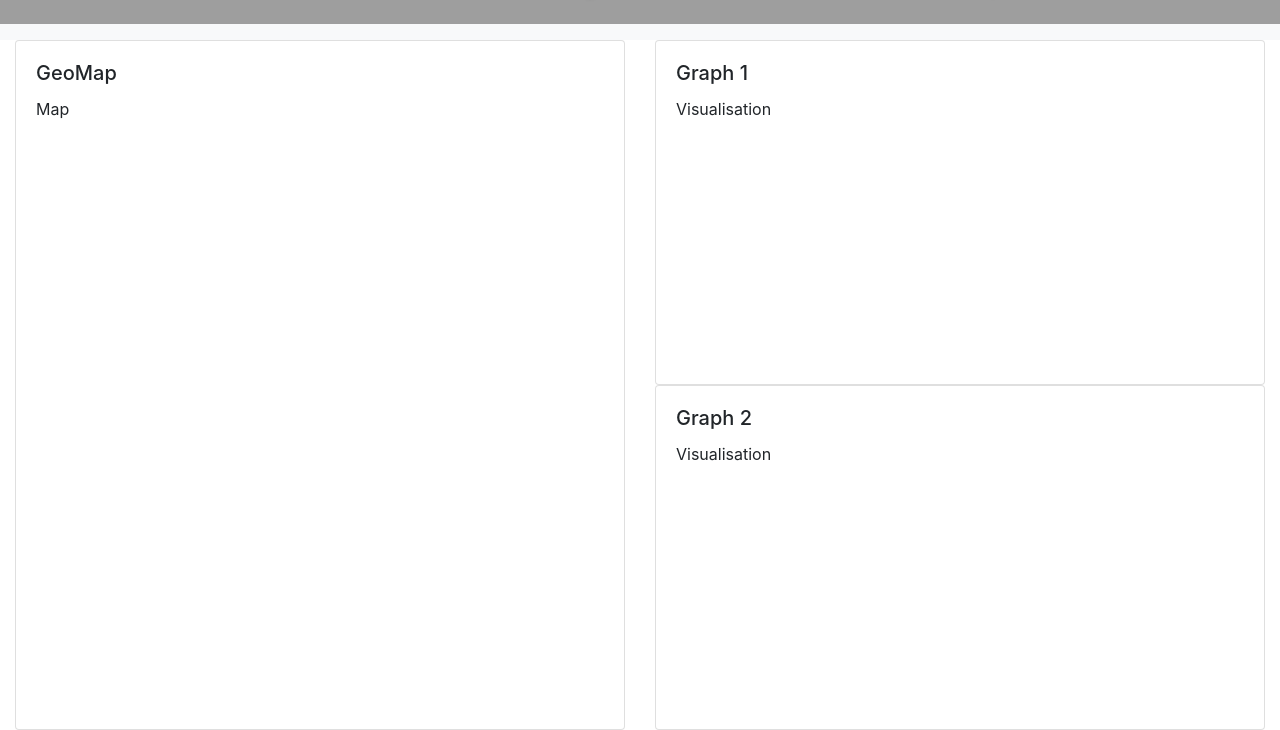
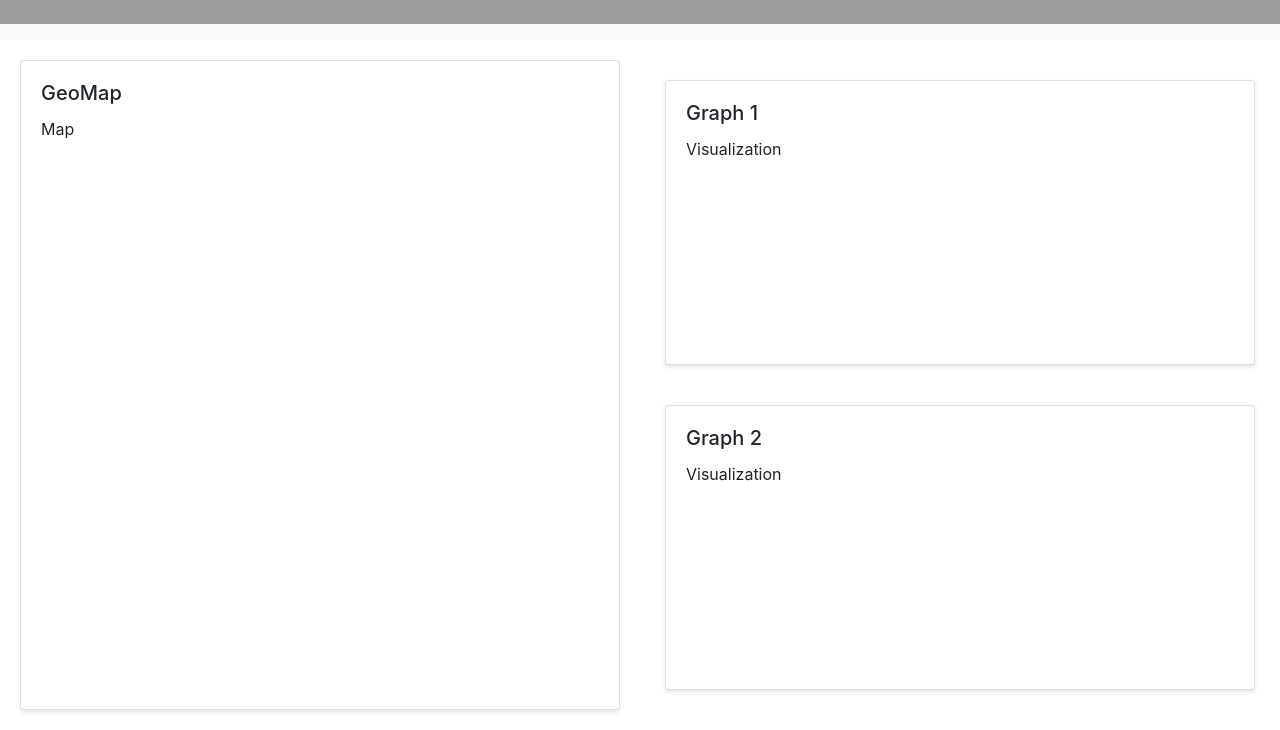
Before and after one commit to RicT1969/Project_3_Data_Visualisation, a plain HTML site: page index.html in a window 1280 px wide. Shown: the part 76-806 px from the top of the page. Drawn offline with nearby package versions, Linux system fonts and the light colour scheme; grey boxes are pictures that could not be loaded.

Commit message:
Pushing map.js and some styling - flexbox

```diff
--- a/index.html
+++ b/index.html
@@ -30,7 +30,7 @@
 
   <div class="container-fluid h-100">
     <div class="row h-100">
-      <div class="col-sm-12 col-md-6">
+      <div class="col-sm-12 col-md-6 quadrant">
         <div class="card">
           <div class="card-body">
             <h5 class="card-title">GeoMap</h5>
@@ -38,23 +38,25 @@
           </div>
         </div>
       </div>
-      <div class="col-sm-12 col-md-6">
+      <div class="col-sm-12 col-md-6 quadrant">
         <div class="row h-50">
-          <div class="col-sm-12">
+          <div class="col-sm-12 quadrant">
             <div class="card">
               <div class="card-body">
                 <h5 class="card-title">Graph 1</h5>
-                <p class="card-text">Visualisation</p>
+                <p class="card-text">Visualization</p>
               </div>
             </div>
           </div>
         </div>
         <div class="row h-50">
-          <div class="col-sm-12">
+          <div class="col-sm-12 quadrant">
             <div class="card">
               <div class="card-body">
                 <h5 class="card-title">Graph 2</h5>
-                <p class="card-text">Visualisation</p>
+                <p class="card-text">Visualization</p>
+              </div>
+            </div>
           </div>
         </div>
       </div>
--- a/styling.css
+++ b/styling.css
@@ -15,3 +15,22 @@ header, .small {
     padding: 25px;
     text-shadow: 2px 2px 4px rgba(0, 0, 0, 0.5);
 }
+
+.quadrant {
+   flex: 1;
+   padding: 20px;
+   transition: transform 0.2s ease;
+
+}
+
+.card {
+   box-shadow: 0 2px 4px rgba(0, 0, 0, 0.1);
+}
+
+.row {
+   display: flex;
+}
+
+.quadrant:hover {
+   transform: translate(5px, 5px);
+}
```
Also changed, not shown: map.js (added, +30 -0 lines).
